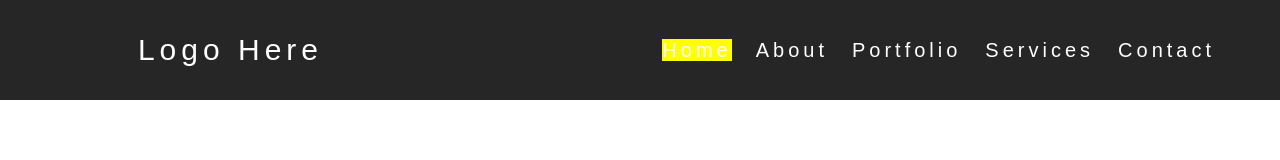
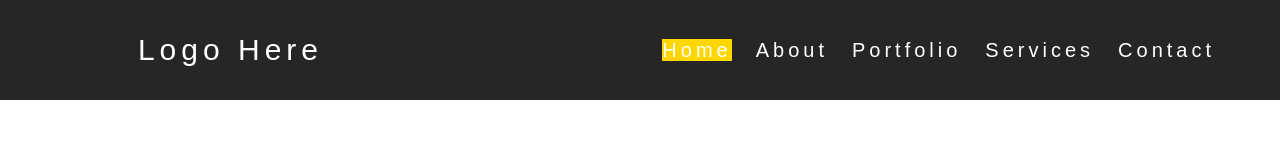
Before and after one commit to KCBrownJay/navBarPractice, a plain HTML site: page index.html in a window 1280 px wide. In both pictures the pointer is over the link "Home". Shown: the top 160 px of the page. Drawn offline with Linux system fonts and the light colour scheme; files that its build step writes are made by us from their sources.

Commit message:
Update styles.css

```diff
--- a/styles.css
+++ b/styles.css
@@ -49,7 +49,7 @@ nav a{
 }
 
 nav a:hover{
-  background-color: yellow;
+  background-color: gold;
 }
 
 .banner-area{
```
